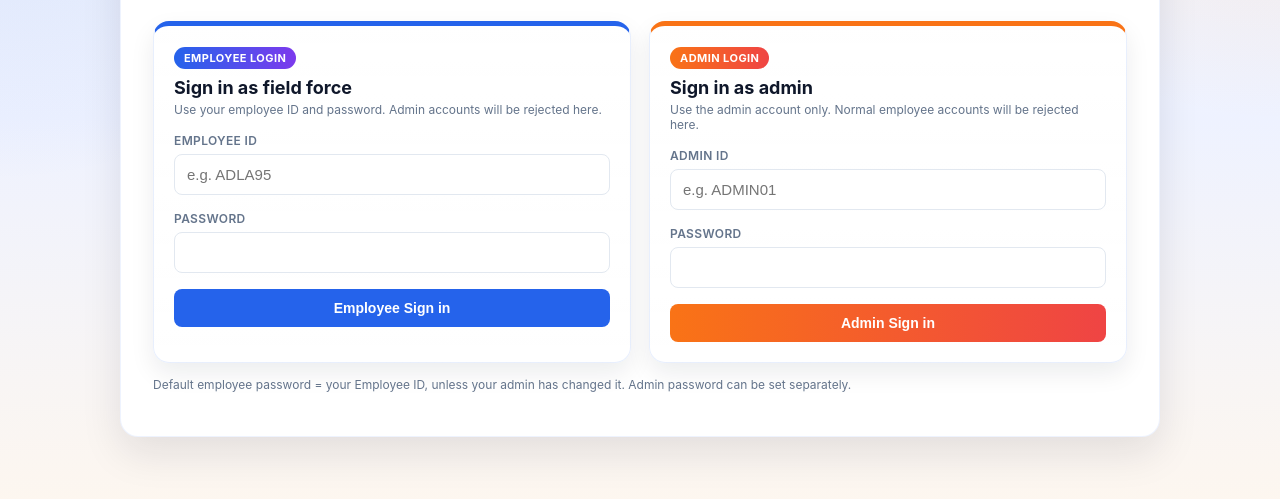
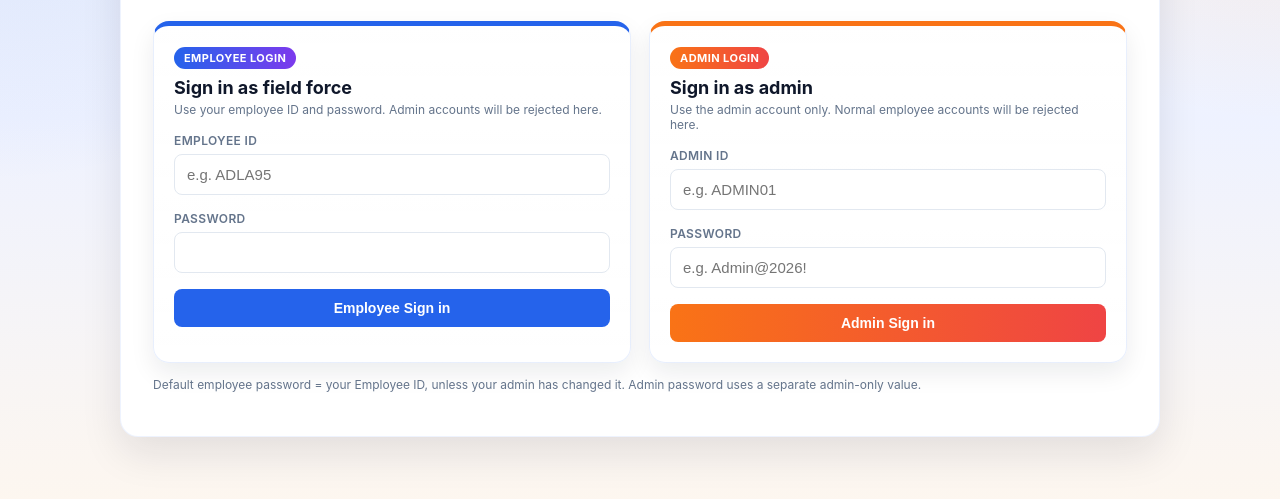
Before and after one commit to sarwatemilind-blip/Sales_Dashboard, a website: page index.html in a window 1280 px wide. Shown: the part 241-740 px from the top of the page. Drawn offline with Linux system fonts and the light colour scheme.

Commit message:
Separate admin fallback password from admin id

```diff
--- a/index.html
+++ b/index.html
@@ -190,6 +190,7 @@ const DEFAULT_ADMIN = {
   manager_emp_id: null,
   is_admin: true
 };
+const DEFAULT_ADMIN_PASSWORD = 'Admin@2026!';
 
 // ---------------- LOGIN ----------------
 function renderLogin(errorMsg, mode = "employee"){
@@ -225,11 +226,11 @@ function renderLogin(errorMsg, mode = "employee"){
             <label>Admin ID</label>
             <input id="adminEmpId" autocomplete="username" placeholder="e.g. ADMIN01" required />
             <label>Password</label>
-            <input id="adminPassword" type="password" autocomplete="current-password" required />
+            <input id="adminPassword" type="password" autocomplete="current-password" placeholder="e.g. Admin@2026!" required />
             <button class="btn-primary" type="submit" style="background:linear-gradient(90deg,#f97316,#ef4444);">Admin Sign in</button>
           </form>
         </div>
-        <p class="small" style="margin-top:14px;">Default employee password = your Employee ID, unless your admin has changed it. Admin password can be set separately.</p>
+        <p class="small" style="margin-top:14px;">Default employee password = your Employee ID, unless your admin has changed it. Admin password uses a separate admin-only value.</p>
       </div>
     </div>`;
   document.getElementById("employeeLoginForm").onsubmit = async (e) => {
@@ -255,7 +256,7 @@ function renderLogin(errorMsg, mode = "employee"){
     const password = document.getElementById("adminPassword").value;
     const { data, error } = await sb.rpc('login', { p_emp_id: emp_id, p_password: password });
     const account = !error && data && data.length > 0 ? data[0] : null;
-    const fallbackAdmin = emp_id === DEFAULT_ADMIN.emp_id && password === DEFAULT_ADMIN.emp_id;
+    const fallbackAdmin = emp_id === DEFAULT_ADMIN.emp_id && password === DEFAULT_ADMIN_PASSWORD;
     if (emp_id === 'ADLA02') {
       renderLogin("That account is set up for employee login only.", "admin");
       return;
```
